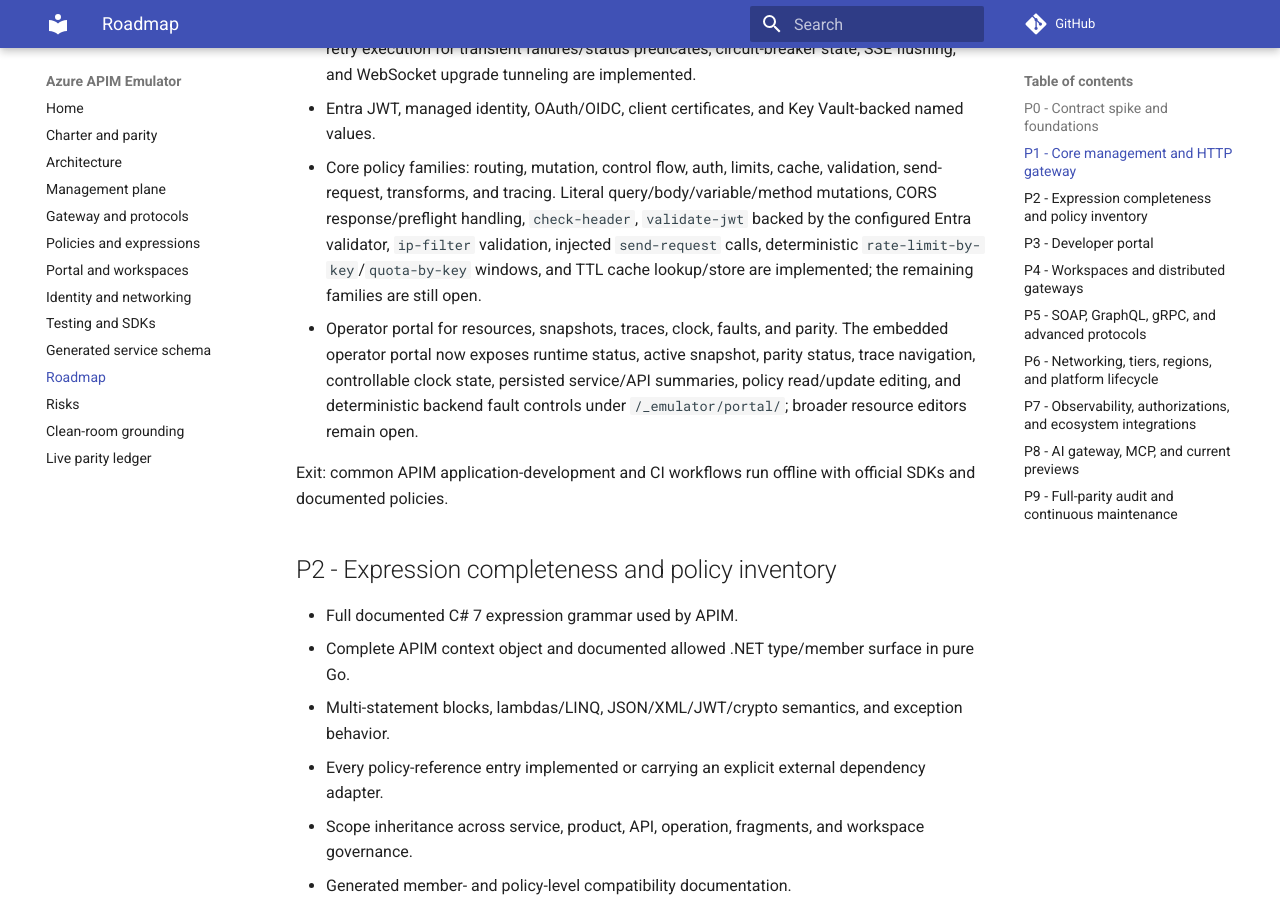
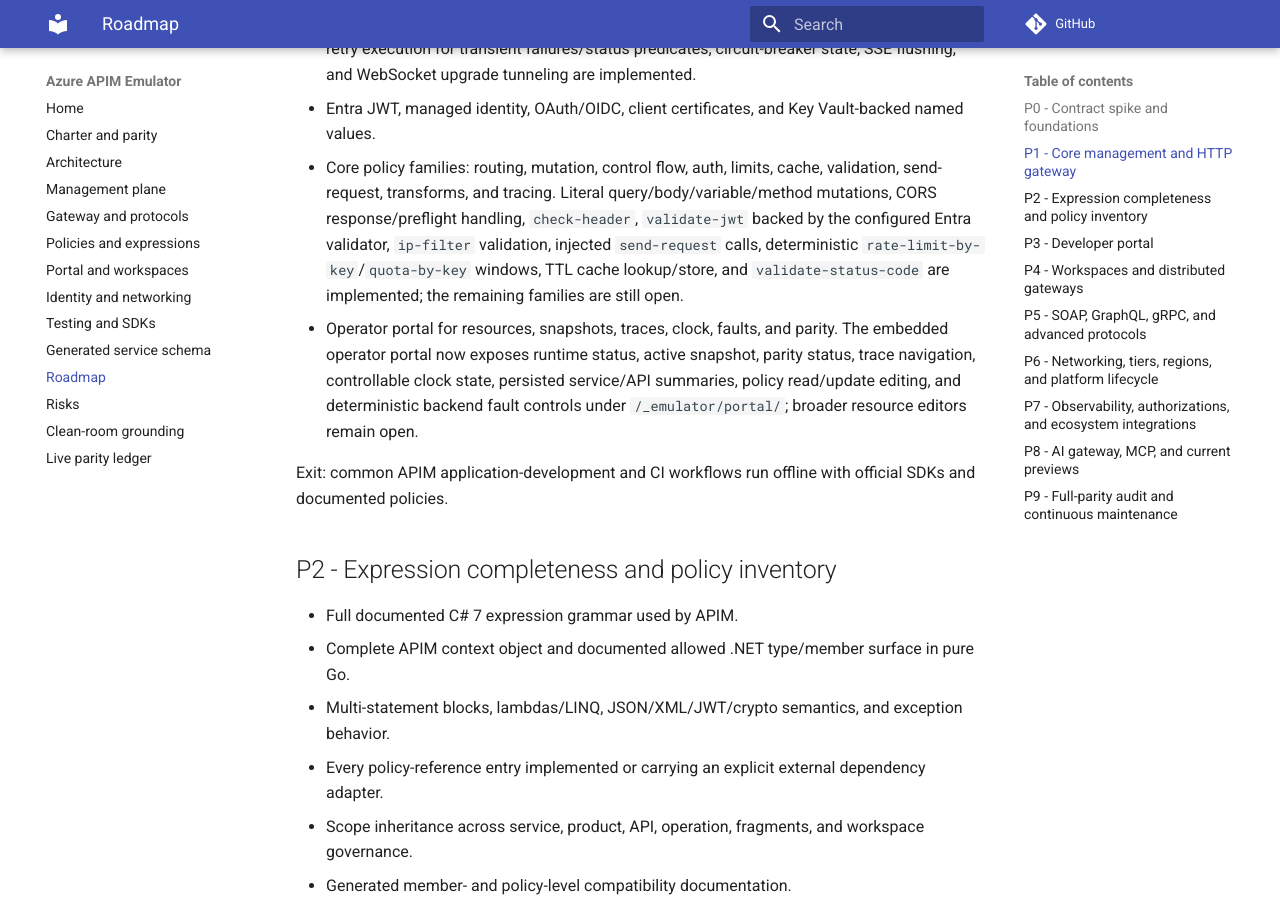
Before and after one commit to calvinchengx/azure-apim-emulator, an MkDocs documentation site: the page built from docs/09-roadmap.md, in a window 1280 px wide and 900 px high, scrolled down 1792 px. Built offline with MkDocs 1.6.1 and Material for MkDocs 9.7.7, drawn with Linux system fonts in a browser that asks for light colours; comment, search, counter and statistics services are not loaded.

Commit message:
Document status validation policy

```diff
--- a/docs/09-roadmap.md
+++ b/docs/09-roadmap.md
@@ -40,7 +40,7 @@
   Custom hostname routing from persisted `hostnameConfigurations`, backend TLS chain-validation/client-certificate behavior, backend retry execution for transient failures/status predicates, circuit-breaker state, SSE flushing, and WebSocket upgrade tunneling are implemented.
 - Entra JWT, managed identity, OAuth/OIDC, client certificates, and Key Vault-backed named values.
 - Core policy families: routing, mutation, control flow, auth, limits, cache, validation, send-request, transforms, and tracing.
-  Literal query/body/variable/method mutations, CORS response/preflight handling, `check-header`, `validate-jwt` backed by the configured Entra validator, `ip-filter` validation, injected `send-request` calls, deterministic `rate-limit-by-key`/`quota-by-key` windows, and TTL cache lookup/store are implemented; the remaining families are still open.
+  Literal query/body/variable/method mutations, CORS response/preflight handling, `check-header`, `validate-jwt` backed by the configured Entra validator, `ip-filter` validation, injected `send-request` calls, deterministic `rate-limit-by-key`/`quota-by-key` windows, TTL cache lookup/store, and `validate-status-code` are implemented; the remaining families are still open.
 - Operator portal for resources, snapshots, traces, clock, faults, and parity.
   The embedded operator portal now exposes runtime status, active snapshot, parity status, trace navigation, controllable clock state, persisted service/API summaries, policy read/update editing, and deterministic backend fault controls under `/_emulator/portal/`; broader resource editors remain open.
 
```
Also changed, not shown: docs/parity.md (+1 -1 lines).
